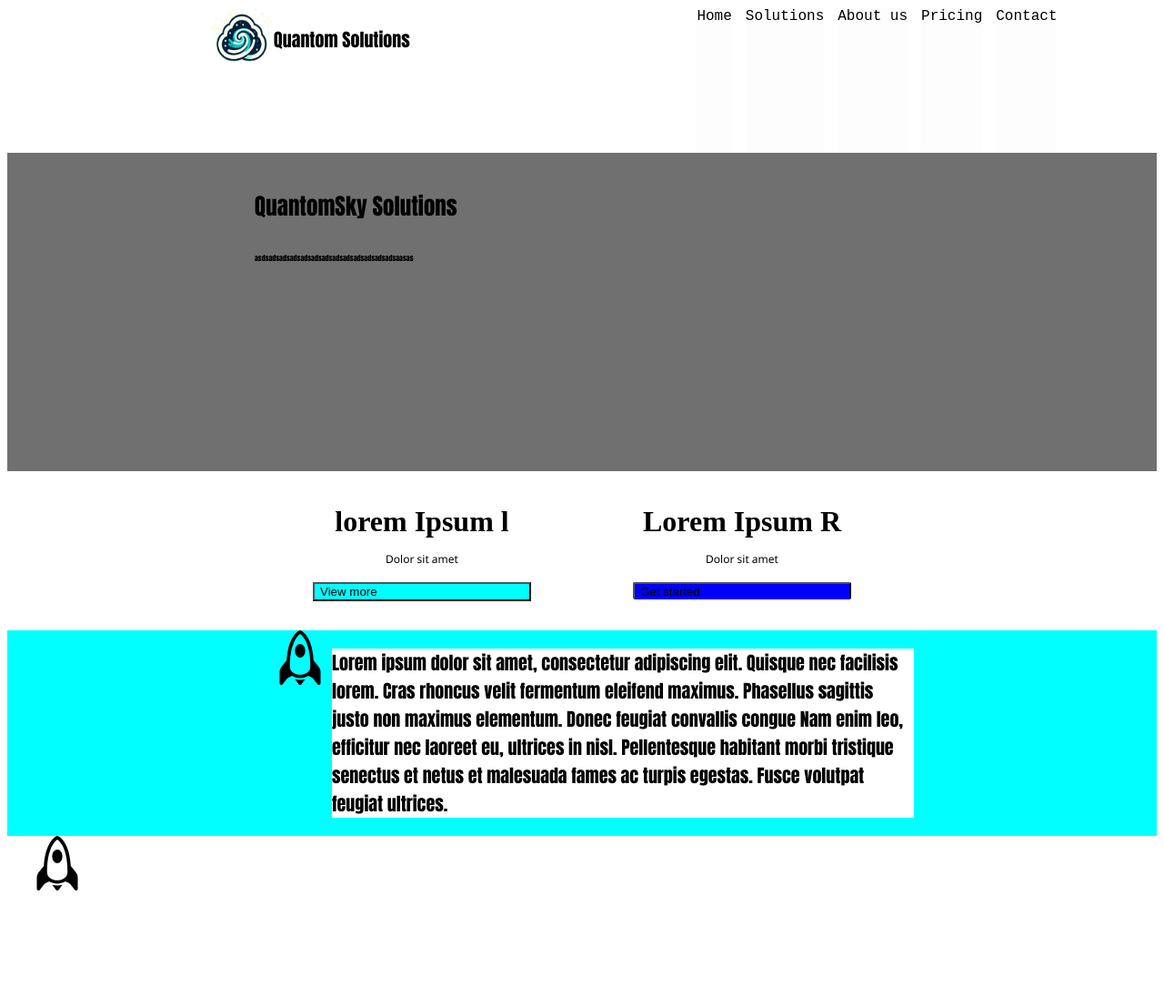
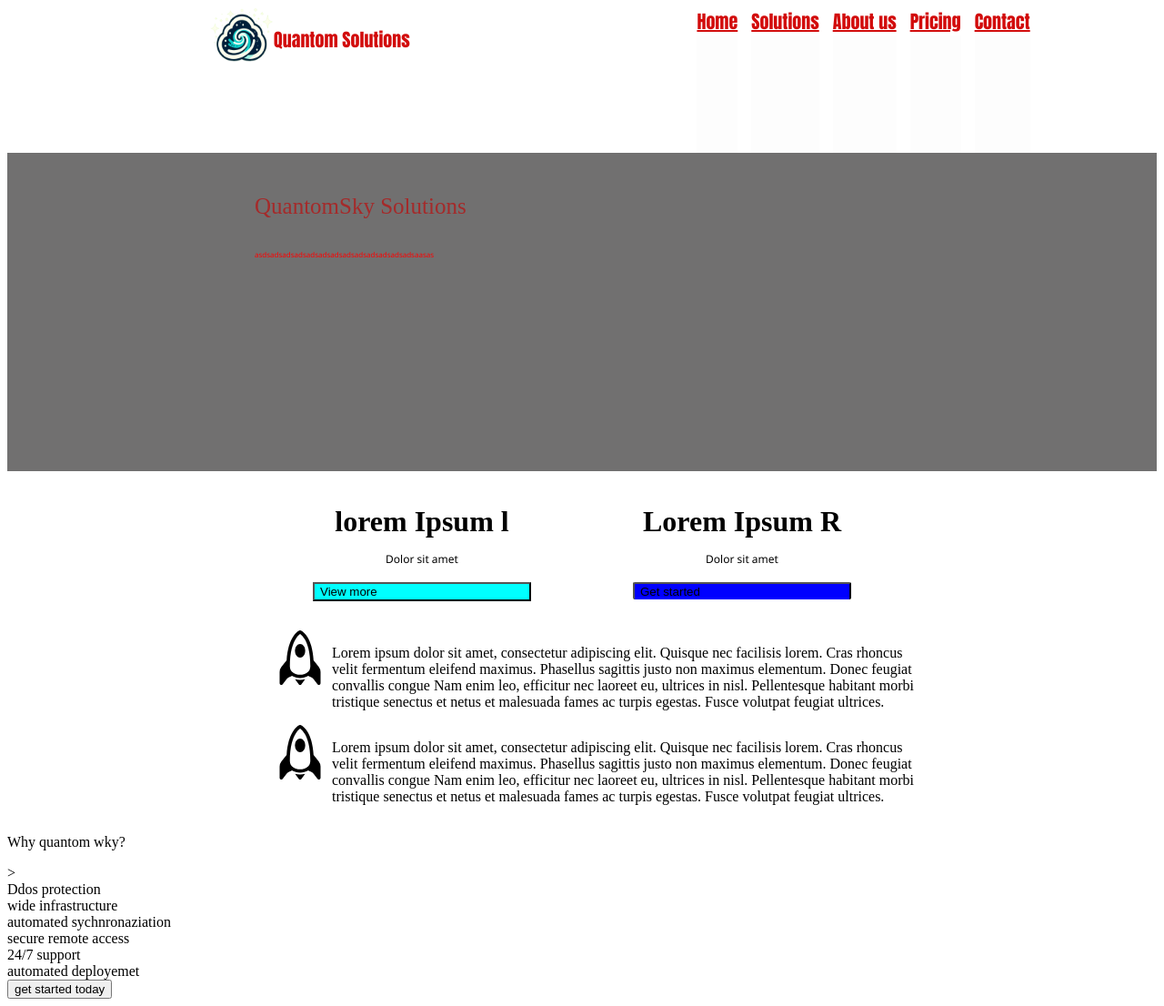
Before and after one commit to Filipp548056/html-bootstrap, a website: page index.html in a window 1280 px wide. Shown: the whole page at 91% size. Before the commit the page ends 1011 px from the top, so only its background shows below. Drawn offline with Linux system fonts and the light colour scheme.

Commit message:
17:48 09/12/2024

```diff
--- a/index.html
+++ b/index.html
@@ -19,7 +19,7 @@
         <div class="icon">
             <div class="image-box">
                 <img src="./images/logo-nav.png">
-                <p>Quantom Solutions</p>
+                <p id="p-Quantom-Solutions">Quantom Solutions</p>
             </div>
 
         </div>
@@ -27,19 +27,19 @@
 
         <div class="navigation">
             <div class="nav-text">
-                <a class="Home-link" href="#">Home</a>
+                <a class="a-nav" href="#">Home</a>
             </div>
             <div class="nav-text">
-                <a class="Solutions-link" href="#">Solutions</a>
+                <a class="a-nav" href="#">Solutions</a>
             </div>
             <div class="nav-text">
-                <a class="About-link" href="#">About us</a>
+                <a class="a-nav" href="#">About us</a>
             </div>
             <div class="nav-text">
-                <a class="Pricing-link" href="#">Pricing</a>
+                <a class="a-nav" href="#">Pricing</a>
             </div>
             <div class="nav-text">
-                <a class="Contact-link" href="#">Contact</a>
+                <a class="a-nav" href="#">Contact</a>
             </div>
         </div>
 
@@ -48,7 +48,7 @@
     </div>
 
 
-    <div class="main">
+    <div class="main-top">
 
         <div class="banner">
             <p class="quantom">QuantomSky Solutions</p>
@@ -81,11 +81,11 @@
 
 
     </div>
-    <div class="bs-1">
+    <div class="srb1">
         <div class="space-rocket-box-1">
             <div class="space-rocket-one">
                 <img src="./images/rocket.svg">
-        <p class="rocker-text-one">Lorem ipsum dolor sit amet, consectetur adipiscing elit.
+                <p class="rocket-text-one">Lorem ipsum dolor sit amet, consectetur adipiscing elit.
                     Quisque nec facilisis lorem. Cras rhoncus velit fermentum eleifend maximus.
                     Phasellus sagittis justo non maximus elementum. Donec feugiat convallis congue
                     Nam enim leo, efficitur nec laoreet eu, ultrices in nisl.
@@ -95,11 +95,47 @@
         </div>
     </div>
 
+    <div class="srb2">
+        <div class="space-rocket-box-2">
+            <div class="space-rocket-two">
+                <img src="./images/rocket.svg">
+                <p class="rocket-text-two">
+                    Lorem ipsum dolor sit amet, consectetur adipiscing elit.
+                    Quisque nec facilisis lorem. Cras rhoncus velit fermentum eleifend maximus.
+                    Phasellus sagittis justo non maximus elementum. Donec feugiat convallis congue
+                    Nam enim leo, efficitur nec laoreet eu, ultrices in nisl.
+                    Pellentesque habitant morbi tristique senectus et netus et malesuada fames ac turpis egestas.
+                    Fusce volutpat feugiat ultrices.
+                </p>
+            </div>
+        </div>
+    </div>
 
-    <div class="space-rocket-box-2">
-        <div class="space-rocket-two"></div>
-        <img src="./images/rocket.svg">
-        <p class="rocker-text-two"></p>
+    <div>
+        <div>
+            <p>Why quantom wky?</p>>
+        </div>
+        <div>
+            Ddos protection
+        </div>
+        <div>
+            wide infrastructure
+        </div>
+        <div>
+            automated sychnronaziation
+        </div>
+        <div>
+            secure remote access
+        </div>
+        <div>
+            24/7 support
+        </div>
+        <div>
+            automated deployemet
+        </div>
+        <div>
+            <button>get started today</button>
+        </div>
     </div>
 
 
--- a/style.css
+++ b/style.css
@@ -1,9 +1,12 @@
+/* BODY AND ALL VISIBLE CONTENT */
 body {
     display: flex;
     flex-direction: column;
     overflow: visible;
 }
 
+
+/* Navbar */
 .navbar-nav {
     display: flex;
     background-color: rgb(255, 255, 255);
@@ -12,9 +15,10 @@ body {
 
 }
 
-.navigation {
+.image-box {
     display: flex;
-    width: 40%;
+    flex-direction: row;
+    padding-left: 140px;
 
 }
 
@@ -27,68 +31,53 @@ body {
 
 }
 
-.navbar-items {
-
-    color: aqua;
-    order: 5;
-    padding: 5%;
-
-}
-
 img {
     width: 70px;
     height: 60px;
     margin-left: 20px;
+}
+
+#p-Quantom-Solutions {
+
+    color: rgb(210, 12, 12);
+    font-size: 20px;
+    font-family: Impact, Haettenschweiler, 'Arial Narrow Bold', sans-serif;
+    background-color: white;
 
 }
 
-.image-box {
+/*  styling of navigation menu */
+.navigation {
     display: flex;
-    flex-direction: row;
-    padding-left: 140px;
-
-}
-
-p {
-
-    color: rgb(0, 0, 0);
-    font-size: 20px;
-    font-family: Impact, Haettenschweiler, 'Arial Narrow Bold', sans-serif;
-
-    background-color: white;
+    width: 40%;
 }
 
 .nav-text {
-
     margin-right: 15px;
     height: 20vh;
     background-color: rgb(253, 253, 253);
     justify-content: center;
-
 }
 
-a {
-    color: black;
-    font-family: 'Courier New', Courier, monospace;
-    text-decoration: none;
+.a-nav {
+    color: rgb(210, 12, 12);
+    font-size: 20px;
+    font-family: Impact, Haettenschweiler, 'Arial Narrow Bold', sans-serif;
+    background-color: white;
 }
 
 
 
-.main {
+
+/* Top main */
+.main-top {
     display: flex;
     height: 350px;
-
     overflow: visible;
     background-color: rgb(113, 112, 112);
     justify-content: flex-start;
     flex-direction: row;
     padding-left: 17rem;
-
-
-
-
-
 }
 
 .banner {
@@ -99,7 +88,6 @@ a {
     justify-content: center;
     align-items: flex-start;
     flex-direction: column;
-
 }
 
 .quantom {
@@ -107,11 +95,8 @@ a {
     font-size: 25px;
     margin-top: 50px;
     width: 100vh;
+    color: brown;
     background-color: rgb(113, 112, 112);
-
-
-
-
 }
 
 .quantom-text {
@@ -119,9 +104,15 @@ a {
     font-size: 8px;
     font-style: normal;
     background-color: rgb(113, 112, 112);
+    color: rgb(255, 0, 0);
+    font-weight: 100;
+    font-family: 'Segoe UI', Tahoma, Geneva, Verdana, sans-serif;
 
 
 }
+
+
+/* two cards in the top middle */
 
 .card-left {
     display: flex;
@@ -194,6 +185,7 @@ a {
     font-weight: 100;
     padding-bottom: 5px;
 }
+
 .cards-components {
     display: flex;
     flex-direction: row;
@@ -227,33 +219,31 @@ a {
     margin-bottom: 1rem;
 }
 
+
 /* Rocket components and text style to it */
-.space-rocket-one{
+.srb1 {
     display: flex;
-    flex-direction: rowz;
-
-}
-
-.bs {
-    display: flex;
-    justify-content:center;
-    justify-items:center;
-    align-items:center;
+    justify-content: center;
+    justify-items: center;
+    align-items: center;
     flex-direction: column;
-
-
 }
 
 .space-rocket-box-1 {
     display: flex;
-    /* justify-content: flex-end; */
+    justify-content: center;
     justify-items: center;
+    align-items: center;
     flex-direction: column;
-    align-items: center;
-    background-color: aqua;
 }
 
-.rocker-text-one{
+.space-rocket-one {
+    display: flex;
+    flex-direction: row;
+
+}
+
+.rocket-text-one {
     display: flex;
     align-self: flex-end;
     flex-direction: row;
@@ -261,3 +251,42 @@ a {
     max-width: 40rem;
     overflow: hidden;
 }
+
+.srb2 {
+    display: flex;
+    justify-content: center;
+    justify-items: center;
+    align-items: center;
+    flex-direction: column;
+}
+
+.space-rocket-box-2 {
+    display: flex;
+    justify-content: center;
+    justify-items: center;
+    align-items: center;
+    flex-direction: column;
+}
+
+.space-rocket-two {
+    display: flex;
+    flex-direction: row;
+
+}
+
+
+.rocket-text-two {
+    display: flex;
+    align-self: flex-end;
+    flex-direction: row;
+    justify-content: center;
+    max-width: 40rem;
+    overflow: hidden;
+}
+
+
+/* Why QuantomSky? how tf should i know why. Title + 6Cards with title and P-text and a button on the bottem*/
+
+. {
+
+}
```
Lines whose indentation alone changed are shown as unchanged.
